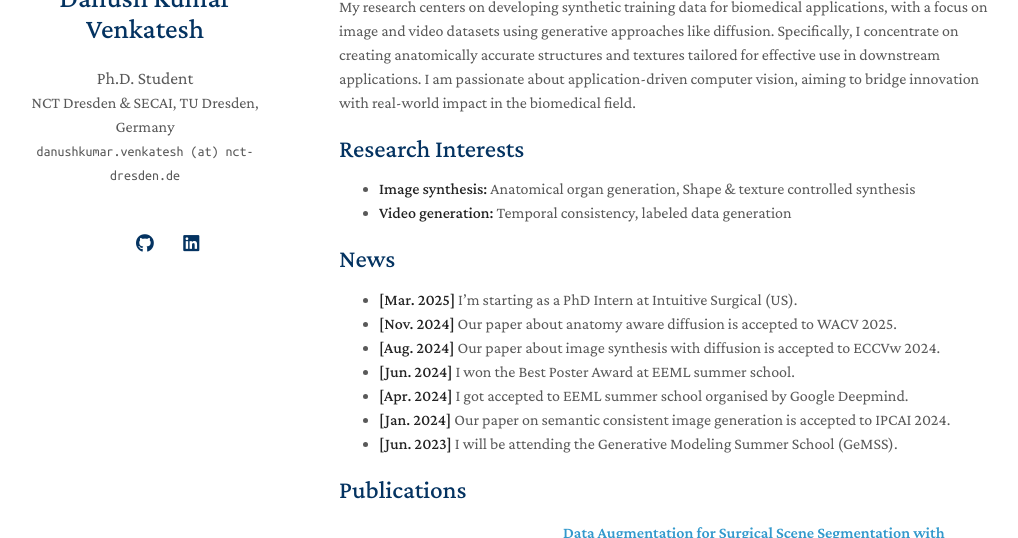
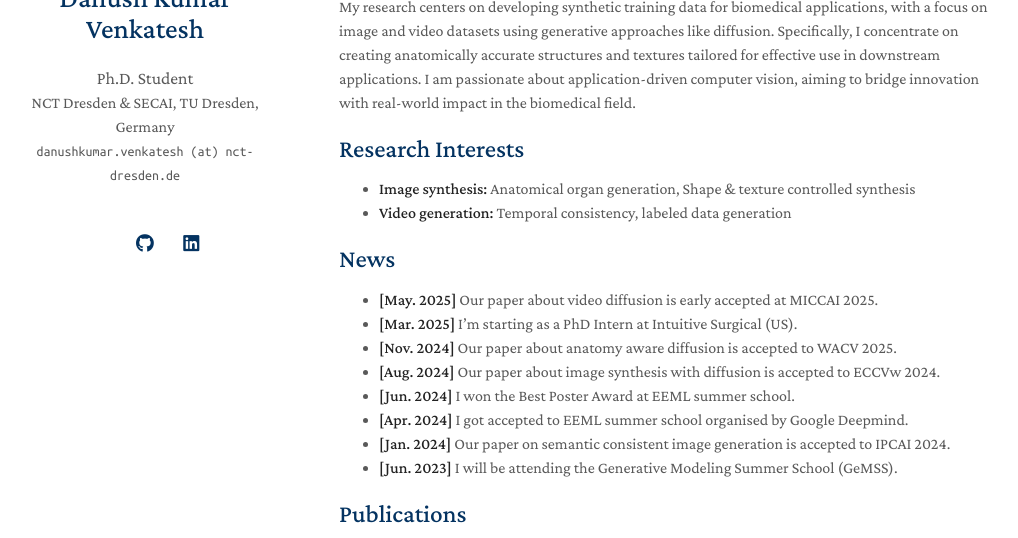
Before and after one commit to danushkv/profile, a Jekyll site: the page built from index.md, in a window 1280 px wide and 900 px high, cut to the strip 206-744 px from the top of the window. Shown: the whole strip, without its empty margins (131-1149 px from the left). Built offline with Jekyll 4.4.1, drawn with Linux system fonts in a browser that asks for light colours; a style sheet for code colours, icons or effects is not loaded; our own code applies the rules of GitHub Pages for plain Markdown files.

Commit message:
Update index.md
added the news about MICCAI

```diff
--- a/index.md
+++ b/index.md
@@ -15,6 +15,7 @@ My research centers on developing synthetic training data for biomedical applica
 
 ## News
 
+- **[May. 2025]** Our paper about video diffusion is early accepted at MICCAI 2025.
 - **[Mar. 2025]** I'm starting as a PhD Intern at Intuitive Surgical (US).
 - **[Nov. 2024]** Our paper about anatomy aware diffusion is accepted to WACV 2025.
 - **[Aug. 2024]** Our paper about image synthesis with diffusion is accepted to ECCVw 2024.
```
